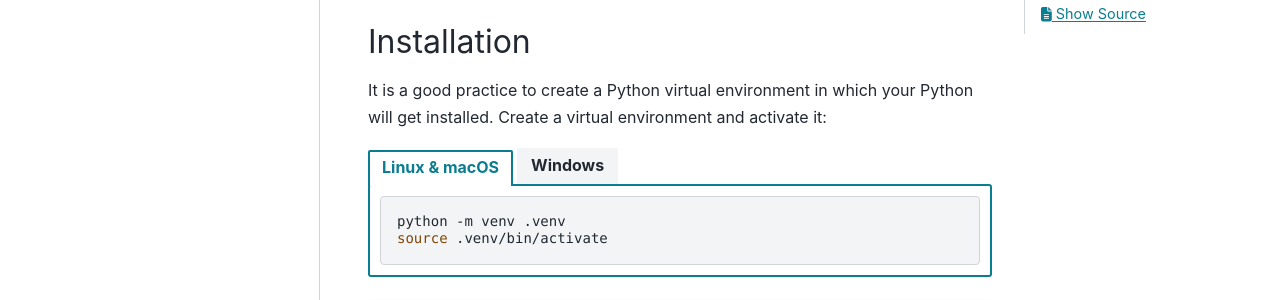
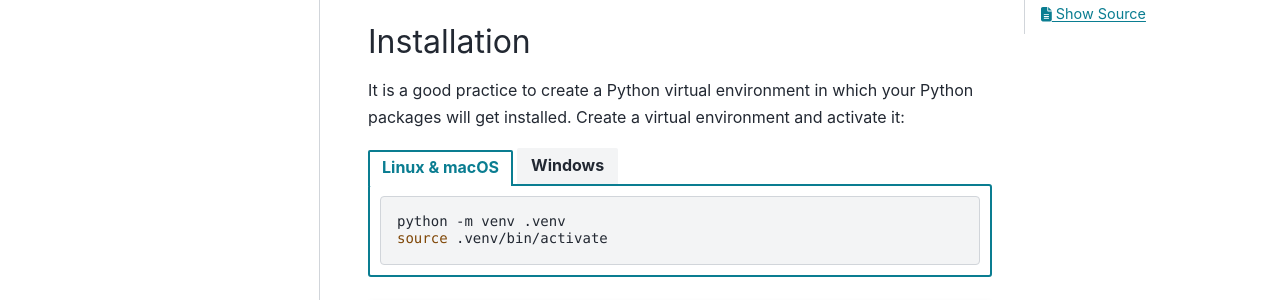
Before and after one commit to ufz/ogstools, a Sphinx documentation site: the page built from docs/user-guide/index.md, in a window 1280 px wide and 1184 px high. Shown: the part 261-561 px from the top of the window. Built offline with Sphinx 7.4.7 and the PyData theme 0.15.4, drawn with Linux system fonts in a browser that asks for light colours; pages that are not in the unit, such as notebooks, are missing from menus; the version number is read from the project's files by our own code.

Commit message:
[web] Some typos.

```diff
--- a/docs/user-guide/index.md
+++ b/docs/user-guide/index.md
@@ -3,7 +3,8 @@
 ## Installation
 
 It is a good practice to create a Python virtual environment in which your
-Python will get installed. Create a virtual environment and activate it:
+Python packages will get installed. Create a virtual environment and activate
+it:
 
 ::::{tab-set}
 
```
Also changed, not shown: docs/development/index.md (+3 -3 lines), docs/user-guide/msh2vtu.md (+2 -2 lines).
